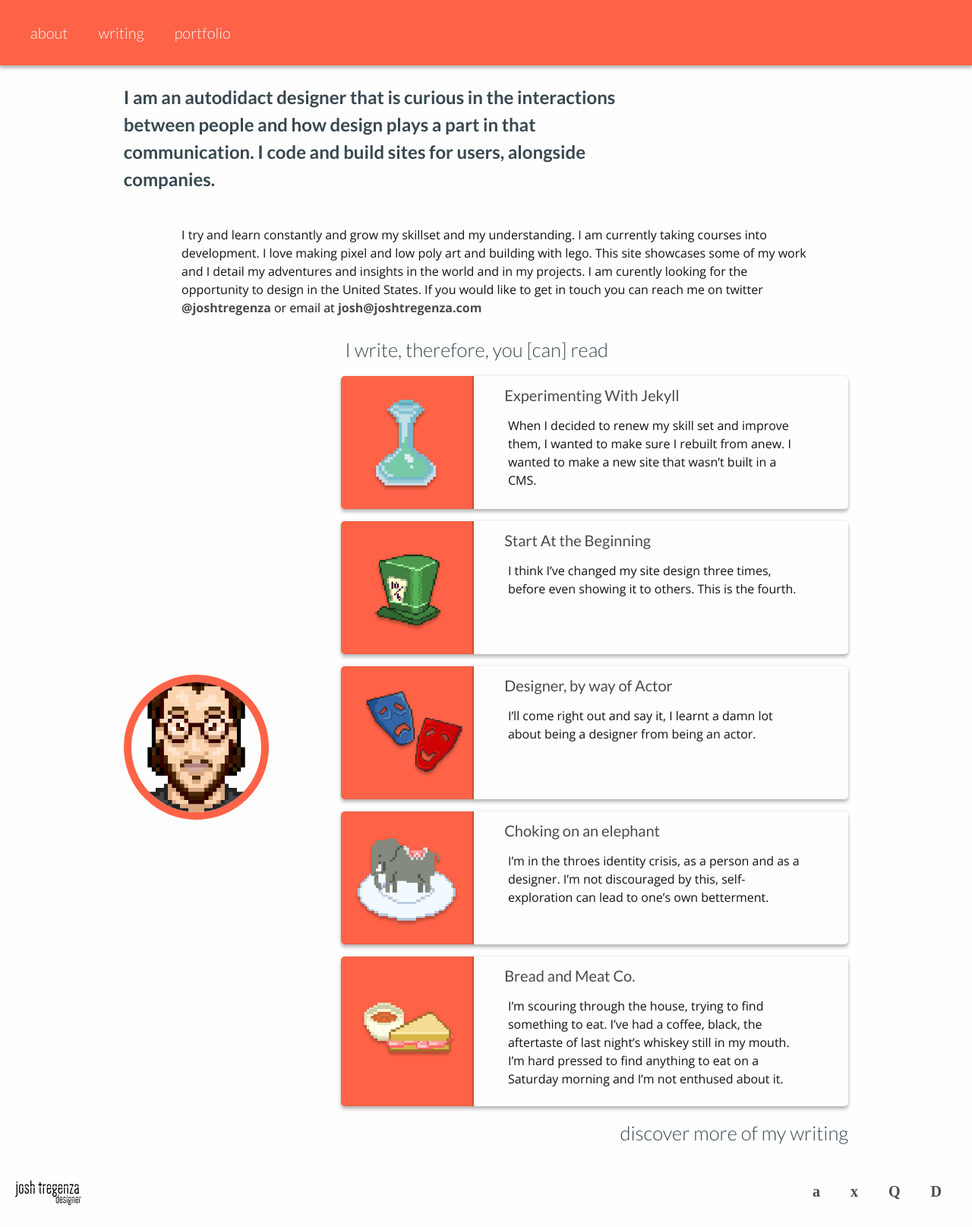
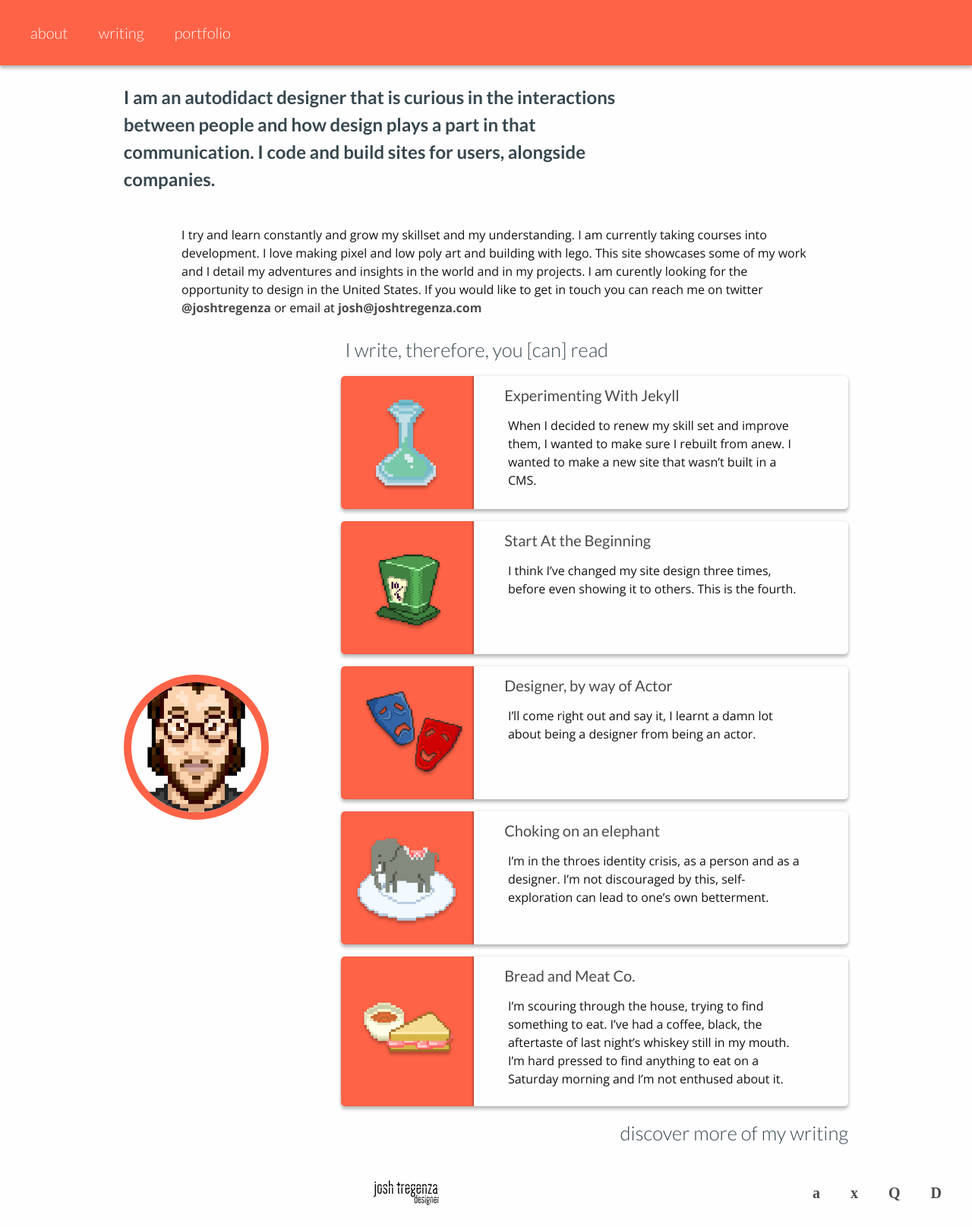
Before and after one commit to jtregenza/jtregenza.github.io, a Jekyll site: the page built from index.html, in a window 1280 px wide. Shown: the whole page at 76% size. Built offline with Jekyll 4.4.1, drawn with Linux system fonts in a browser that asks for light colours; some web fonts are replaced; the list of posts is cut into pages by our own code.

Commit message:
tweaking the footer

```diff
--- a/_sass/_layout.scss
+++ b/_sass/_layout.scss
@@ -153,7 +153,7 @@ footer {
 
 }
 
-@include media-query($on-desk){
+@include media-query($on-desk) {
     .footer_links {
         width:1006px;
         margin:0 auto;
@@ -164,8 +164,11 @@ footer {
 }
 
 footer svg {
+@include media-query($on-desk) {
     width:7%;
+}
     height: 50px;
+
 }
 
 
@@ -176,10 +179,14 @@ footer svg {
 .social-media-things {
     display: flex;
     flex-direction: column;
+    align-items:center;
     svg {
+        margin:0 auto;
+        @include media-query($on-desk) {
         margin-right:auto;
     }
-    @include media-query($on-desk){
+    }
+    @include media-query($on-desk) {
         flex-direction: row;
     }
     list-style-type: none;
```
